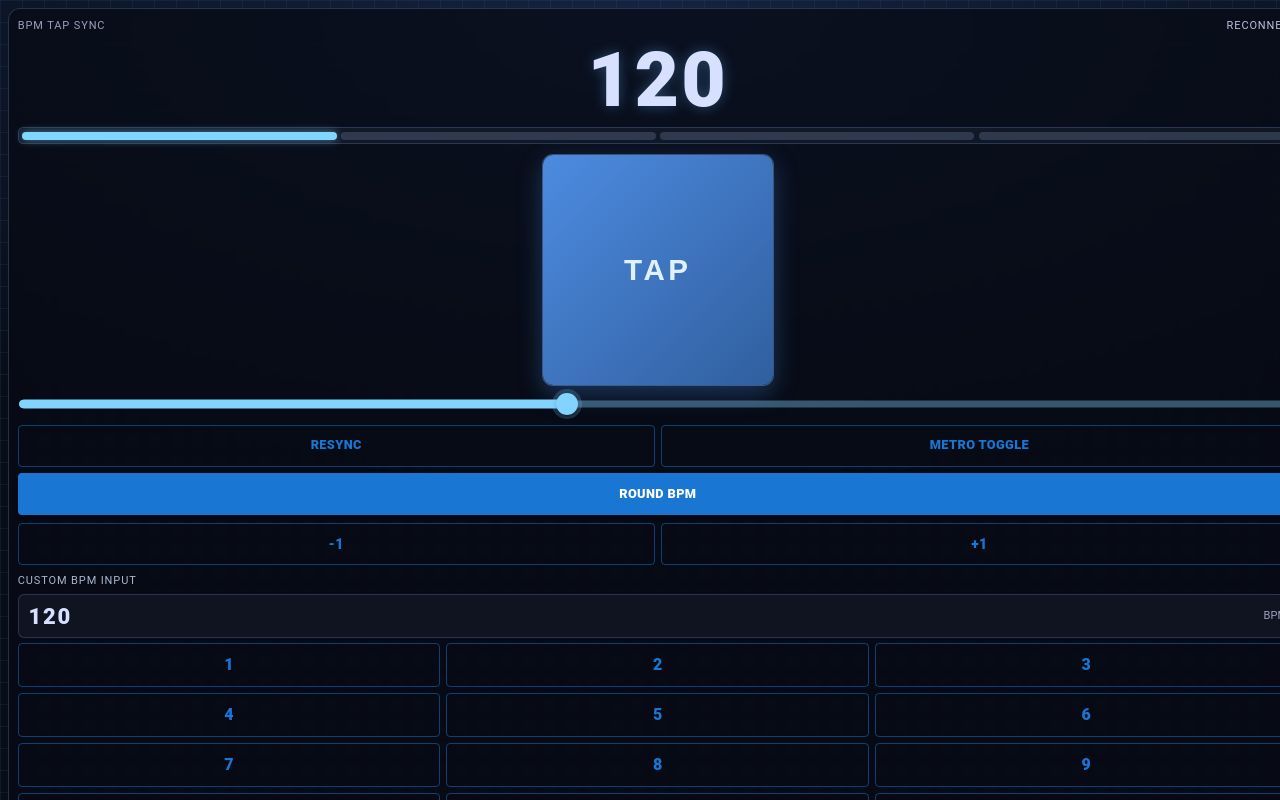
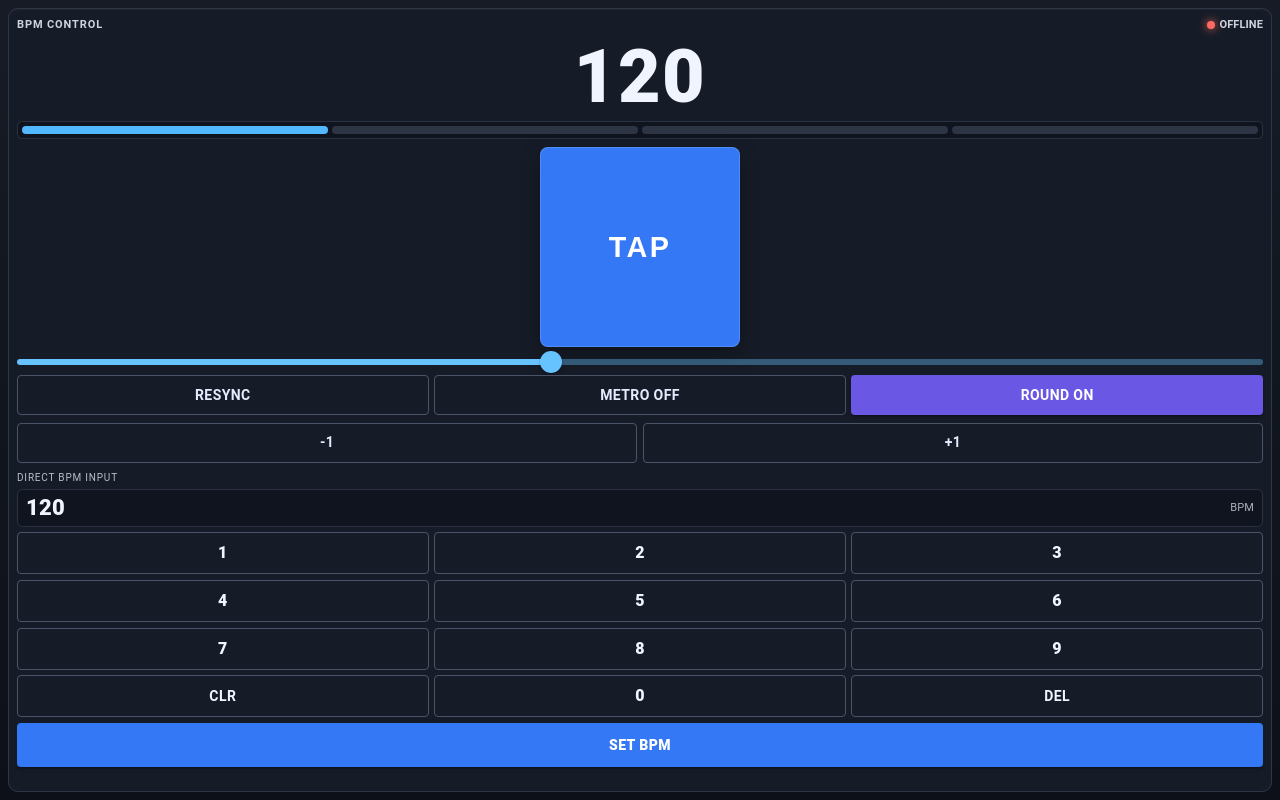
Before and after one commit to Kortesaas/bpm-tap-sync, a React (Vite) app in the folder frontend/: page / in a window 1280 px wide. Built offline with nearby package versions, Linux system fonts and the light colour scheme; no server answers.

Commit message:
Update UI

```diff
--- a/frontend/src/App.tsx
+++ b/frontend/src/App.tsx
@@ -118,7 +118,7 @@ export default function App() {
     tapReleaseTimerRef.current = window.setTimeout(() => {
       setTapPressed(false);
       tapReleaseTimerRef.current = null;
-    }, 60);
+    }, 55);
   };
 
   const setEntryFromDigits = (nextRaw: string) => {
@@ -165,6 +165,7 @@ export default function App() {
     <>
       <GlobalStyles
         styles={{
+          "*, *::before, *::after": { boxSizing: "border-box" },
           "html, body, #root": {
             width: "100%",
             height: "100%",
@@ -172,9 +173,7 @@ export default function App() {
             padding: 0,
             overflow: "hidden"
           },
-          body: {
-            backgroundColor: "#080d17"
-          }
+          body: { background: "#0f1117" }
         }}
       />
 
@@ -182,51 +181,57 @@ export default function App() {
         sx={{
           position: "fixed",
           inset: 0,
-          width: "100vw",
-          height: "100dvh",
           overflow: "hidden",
           px: "max(8px, env(safe-area-inset-left))",
+          pr: "max(8px, env(safe-area-inset-right))",
           pt: "max(8px, env(safe-area-inset-top))",
           pb: "max(8px, env(safe-area-inset-bottom))",
-          pr: "max(8px, env(safe-area-inset-right))",
-          color: "#d7e1ff",
-          fontFamily: "'IBM Plex Mono', 'JetBrains Mono', 'Consolas', monospace",
-          backgroundColor: "#080d17",
-          backgroundImage:
-            "radial-gradient(80% 60% at 50% 0%, rgba(49,86,158,0.30) 0%, rgba(8,13,23,0) 100%), linear-gradient(rgba(66,98,166,0.14) 1px, transparent 1px), linear-gradient(90deg, rgba(66,98,166,0.14) 1px, transparent 1px)",
-          backgroundSize: "100% 100%, 22px 22px, 22px 22px"
+          background: "linear-gradient(180deg, #161b25 0%, #0d1018 100%)",
+          color: "#f0f4ff",
+          fontFamily: "'Space Grotesk', 'Segoe UI', sans-serif"
         }}
       >
         <Stack
-          spacing={1}
+          spacing={0.9}
           sx={{
+            width: "100%",
             height: "100%",
-            width: "100%",
-            p: 1.1,
-            borderRadius: 3,
-            border: "1px solid rgba(120,150,210,0.28)",
-            background: "rgba(7,11,20,0.72)",
-            backdropFilter: "blur(8px)"
+            minWidth: 0,
+            p: 1,
+            borderRadius: 2.4,
+            background: "#161c27",
+            border: "1px solid #2e3647",
+            boxShadow: "inset 0 1px 0 rgba(255,255,255,0.04)"
           }}
         >
-          <Stack direction="row" justifyContent="space-between" alignItems="center">
-            <Typography sx={{ fontSize: 11, letterSpacing: "0.08em", opacity: 0.7 }}>
-              BPM TAP SYNC
+          <Stack direction="row" justifyContent="space-between" alignItems="center" sx={{ minWidth: 0 }}>
+            <Typography sx={{ fontSize: 11, letterSpacing: "0.08em", opacity: 0.85, fontWeight: 700 }}>
+              BPM CONTROL
             </Typography>
-            <Typography sx={{ fontSize: 11, letterSpacing: "0.08em", opacity: 0.85 }}>
-              {connected ? "LINK OK" : "RECONNECT"}
+            <Stack direction="row" spacing={0.6} alignItems="center">
+              <Box
+                sx={{
+                  width: 8,
+                  height: 8,
+                  borderRadius: "50%",
+                  bgcolor: connected ? "#36d77e" : "#ff6961",
+                  boxShadow: connected ? "0 0 8px #36d77e" : "0 0 8px #ff6961"
+                }}
+              />
+              <Typography sx={{ fontSize: 11, opacity: 0.85, fontWeight: 700 }}>
+                {connected ? "CONNECTED" : "OFFLINE"}
               </Typography>
+            </Stack>
           </Stack>
 
           <Typography
             component="h1"
             sx={{
               textAlign: "center",
-              fontWeight: 900,
-              fontSize: "clamp(2.8rem, 14vw, 4.8rem)",
+              fontWeight: 800,
+              fontSize: "clamp(2.6rem, 13vw, 4.6rem)",
               lineHeight: 1,
-              letterSpacing: "0.03em",
-              textShadow: "0 0 14px rgba(101,178,255,0.35)"
+              letterSpacing: "0.02em"
             }}
           >
             {state.round_whole_bpm ? state.bpm.toFixed(0) : state.bpm.toFixed(1)}
@@ -234,12 +239,12 @@ export default function App() {
 
           <Stack
             direction="row"
-            spacing={0.55}
+            spacing={0.5}
             sx={{
               p: 0.45,
-              borderRadius: 1.3,
-              border: "1px solid rgba(121,165,234,0.24)",
-              bgcolor: "rgba(115,138,177,0.08)"
+              borderRadius: 1.1,
+              bgcolor: "#0f141f",
+              border: "1px solid #2a3140"
             }}
           >
             {[1, 2, 3, 4].map((b) => (
@@ -247,17 +252,17 @@ export default function App() {
                 key={b}
                 sx={{
                   flex: 1,
+                  minWidth: 0,
                   height: 8,
                   borderRadius: 1,
-                  bgcolor: state.beat === b ? "#7fd7ff" : "rgba(168,190,227,0.20)",
-                  boxShadow: state.beat === b ? "0 0 9px rgba(127,215,255,0.55)" : "none",
-                  transition: "background-color 80ms linear, box-shadow 100ms linear"
+                  bgcolor: state.beat === b ? "#52b8ff" : "#2d3444",
+                  transition: "background-color 80ms linear"
                 }}
               />
             ))}
           </Stack>
 
-          <Box sx={{ display: "flex", justifyContent: "center", py: 0.35 }}>
+          <Box sx={{ display: "flex", justifyContent: "center", py: 0.2 }}>
             <Box
               component="button"
               type="button"
@@ -266,33 +271,30 @@ export default function App() {
               onPointerLeave={releaseTapVisual}
               onPointerCancel={releaseTapVisual}
               sx={{
-                width: "min(58vw, 230px)",
+                width: "min(56vw, 200px)",
                 aspectRatio: "1 / 1",
                 border: "none",
-                borderRadius: 2.5,
+                borderRadius: 2,
                 cursor: "pointer",
-                color: "#dff2ff",
-                fontSize: "1.85rem",
-                fontWeight: 900,
-                letterSpacing: "0.12em",
+                color: "#ffffff",
+                fontSize: "1.8rem",
+                fontWeight: 800,
+                letterSpacing: "0.08em",
                 touchAction: "manipulation",
                 WebkitTapHighlightColor: "transparent",
                 userSelect: "none",
-                background: tapPressed
-                  ? "linear-gradient(135deg, #5ea9ff 0%, #3e7ed1 100%)"
-                  : "linear-gradient(135deg, #4d8be0 0%, #305f9f 100%)",
+                background: tapPressed ? "#2591ff" : "#3478f6",
                 boxShadow: tapPressed
-                  ? "0 0 0 2px rgba(148,214,255,0.6), 0 3px 18px rgba(84,158,255,0.55)"
-                  : "0 0 0 1px rgba(132,190,255,0.35), 0 8px 24px rgba(58,116,194,0.42)",
+                  ? "inset 0 0 0 2px #94c9ff, 0 1px 8px rgba(37,145,255,0.35)"
+                  : "inset 0 0 0 1px rgba(255,255,255,0.15), 0 8px 20px rgba(0,0,0,0.32)",
                 transform: tapPressed ? "scale(0.985)" : "scale(1)",
-                transition: "transform 35ms linear, box-shadow 60ms linear, background 60ms linear"
+                transition: "transform 35ms linear, background-color 55ms linear, box-shadow 55ms linear"
               }}
             >
               TAP
             </Box>
           </Box>
 
-          <Box sx={{ px: 0.2 }}>
           <Slider
             min={60}
             max={200}
@@ -303,48 +305,50 @@ export default function App() {
               send({ type: "set_bpm", bpm: Array.isArray(value) ? value[0] : value })
             }
             sx={{
-                py: 0.8,
-                color: "#83d3ff",
-                "& .MuiSlider-thumb": {
-                  width: 22,
-                  height: 22,
-                  boxShadow: "0 0 0 4px rgba(131,211,255,0.2)"
-                },
-                "& .MuiSlider-track, & .MuiSlider-rail": {
-                  height: 7,
-                  borderRadius: 8
-                }
+              py: 0.5,
+              color: "#67c3ff",
+              "& .MuiSlider-thumb": { width: 22, height: 22 },
+              "& .MuiSlider-track, & .MuiSlider-rail": { height: 6, borderRadius: 8 }
             }}
           />
-          </Box>
 
-          <Box
-            sx={{
-              display: "grid",
-              gridTemplateColumns: "repeat(2, minmax(0, 1fr))",
-              gap: 0.8
-            }}
-          >
+          <Box sx={{ display: "grid", gridTemplateColumns: "repeat(3, minmax(0, 1fr))", gap: 0.7 }}>
             <Button
               variant="outlined"
               onClick={() => send({ type: "resync" })}
-              sx={{ minHeight: 42, fontWeight: 800, fontSize: "0.8rem" }}
+              sx={{ minHeight: 40, minWidth: 0, fontWeight: 700, borderColor: "#4a5469", color: "#e5ecff" }}
             >
               RESYNC
             </Button>
             <Button
-              variant="outlined"
+              variant={state.metronome ? "contained" : "outlined"}
               onClick={() => send({ type: "toggle_metronome" })}
-              sx={{ minHeight: 42, fontWeight: 800, fontSize: "0.8rem" }}
+              sx={{
+                minHeight: 40,
+                minWidth: 0,
+                fontWeight: 700,
+                borderColor: "#4a5469",
+                color: state.metronome ? "#ffffff" : "#e5ecff",
+                bgcolor: state.metronome ? "#18a367" : "transparent",
+                "&:hover": { bgcolor: state.metronome ? "#168d5a" : "rgba(255,255,255,0.04)" }
+              }}
             >
-              METRO TOGGLE
+              METRO {state.metronome ? "ON" : "OFF"}
             </Button>
             <Button
               variant={state.round_whole_bpm ? "contained" : "outlined"}
               onClick={() => send({ type: "toggle_bpm_rounding" })}
-              sx={{ minHeight: 42, fontWeight: 800, fontSize: "0.8rem", gridColumn: "1 / -1" }}
+              sx={{
+                minHeight: 40,
+                minWidth: 0,
+                fontWeight: 700,
+                borderColor: "#4a5469",
+                color: state.round_whole_bpm ? "#ffffff" : "#e5ecff",
+                bgcolor: state.round_whole_bpm ? "#6a58e5" : "transparent",
+                "&:hover": { bgcolor: state.round_whole_bpm ? "#5d4dcc" : "rgba(255,255,255,0.04)" }
+              }}
             >
-              ROUND BPM
+              ROUND {state.round_whole_bpm ? "ON" : "OFF"}
             </Button>
           </Box>
 
@@ -352,7 +356,7 @@ export default function App() {
             sx={{
               display: "grid",
               gridTemplateColumns: `repeat(${nudgeButtons.length}, minmax(0, 1fr))`,
-              gap: 0.8
+              gap: 0.7
             }}
           >
             {nudgeButtons.map((item) => (
@@ -360,70 +364,64 @@ export default function App() {
                 key={item.label}
                 variant="outlined"
                 onClick={() => send({ type: "nudge", delta: item.delta })}
-                sx={{ minHeight: 42, fontWeight: 800 }}
+                sx={{ minHeight: 40, minWidth: 0, fontWeight: 700, borderColor: "#4a5469", color: "#e5ecff" }}
               >
                 {item.label}
               </Button>
             ))}
           </Box>
 
-          <Stack spacing={0.6} sx={{ mt: "auto" }}>
-            <Typography sx={{ fontSize: 11, opacity: 0.8, letterSpacing: "0.08em" }}>
-              CUSTOM BPM INPUT
+          <Box sx={{ mt: "auto", minWidth: 0 }}>
+            <Typography sx={{ fontSize: 10, letterSpacing: "0.08em", opacity: 0.75, mb: 0.5 }}>
+              DIRECT BPM INPUT
             </Typography>
+
             <Box
               sx={{
-                minHeight: 42,
-                px: 1.2,
-                borderRadius: 1.5,
+                minHeight: 38,
+                px: 1,
+                mb: 0.7,
+                borderRadius: 1.3,
                 display: "flex",
                 alignItems: "center",
                 justifyContent: "space-between",
-                border: "1px solid rgba(121,165,234,0.24)",
-                bgcolor: "rgba(115,138,177,0.08)"
+                bgcolor: "#0f141f",
+                border: "1px solid #2a3140"
               }}
             >
-              <Typography sx={{ fontSize: 22, fontWeight: 900, letterSpacing: "0.08em" }}>
-                {bpmEntry || "---"}
-              </Typography>
+              <Typography sx={{ fontSize: 22, fontWeight: 800 }}>{bpmEntry || "---"}</Typography>
               <Typography sx={{ fontSize: 11, opacity: 0.7 }}>BPM</Typography>
             </Box>
 
-            <Box
-              sx={{
-                display: "grid",
-                gridTemplateColumns: "repeat(3, minmax(0, 1fr))",
-                gap: 0.75
-              }}
-            >
+            <Box sx={{ display: "grid", gridTemplateColumns: "repeat(3, minmax(0, 1fr))", gap: 0.7 }}>
               {["1", "2", "3", "4", "5", "6", "7", "8", "9"].map((digit) => (
                 <Button
                   key={digit}
                   variant="outlined"
                   onPointerDown={() => appendDigit(digit)}
-                  sx={{ minHeight: 44, fontWeight: 900, fontSize: "1rem" }}
+                  sx={{ minHeight: 42, minWidth: 0, fontSize: "1rem", fontWeight: 800, borderColor: "#4a5469", color: "#f1f5ff" }}
                 >
                   {digit}
                 </Button>
               ))}
-              <Button variant="outlined" onPointerDown={clearEntry} sx={{ minHeight: 44, fontWeight: 800 }}>
+              <Button variant="outlined" onPointerDown={clearEntry} sx={{ minHeight: 42, minWidth: 0, fontWeight: 700, borderColor: "#4a5469", color: "#f1f5ff" }}>
                 CLR
               </Button>
-              <Button variant="outlined" onPointerDown={() => appendDigit("0")} sx={{ minHeight: 44, fontWeight: 900, fontSize: "1rem" }}>
+              <Button variant="outlined" onPointerDown={() => appendDigit("0")} sx={{ minHeight: 42, minWidth: 0, fontSize: "1rem", fontWeight: 800, borderColor: "#4a5469", color: "#f1f5ff" }}>
                 0
               </Button>
-              <Button variant="outlined" onPointerDown={backspaceEntry} sx={{ minHeight: 44, fontWeight: 800 }}>
+              <Button variant="outlined" onPointerDown={backspaceEntry} sx={{ minHeight: 42, minWidth: 0, fontWeight: 700, borderColor: "#4a5469", color: "#f1f5ff" }}>
                 DEL
               </Button>
               <Button
                 variant="contained"
                 onPointerDown={applyEntry}
-                sx={{ minHeight: 46, fontWeight: 900, gridColumn: "1 / -1" }}
+                sx={{ minHeight: 44, minWidth: 0, fontWeight: 800, gridColumn: "1 / -1", bgcolor: "#3478f6" }}
               >
                 SET BPM
               </Button>
             </Box>
-          </Stack>
+          </Box>
         </Stack>
       </Box>
     </>
```
Lines whose indentation alone changed are shown as unchanged.
